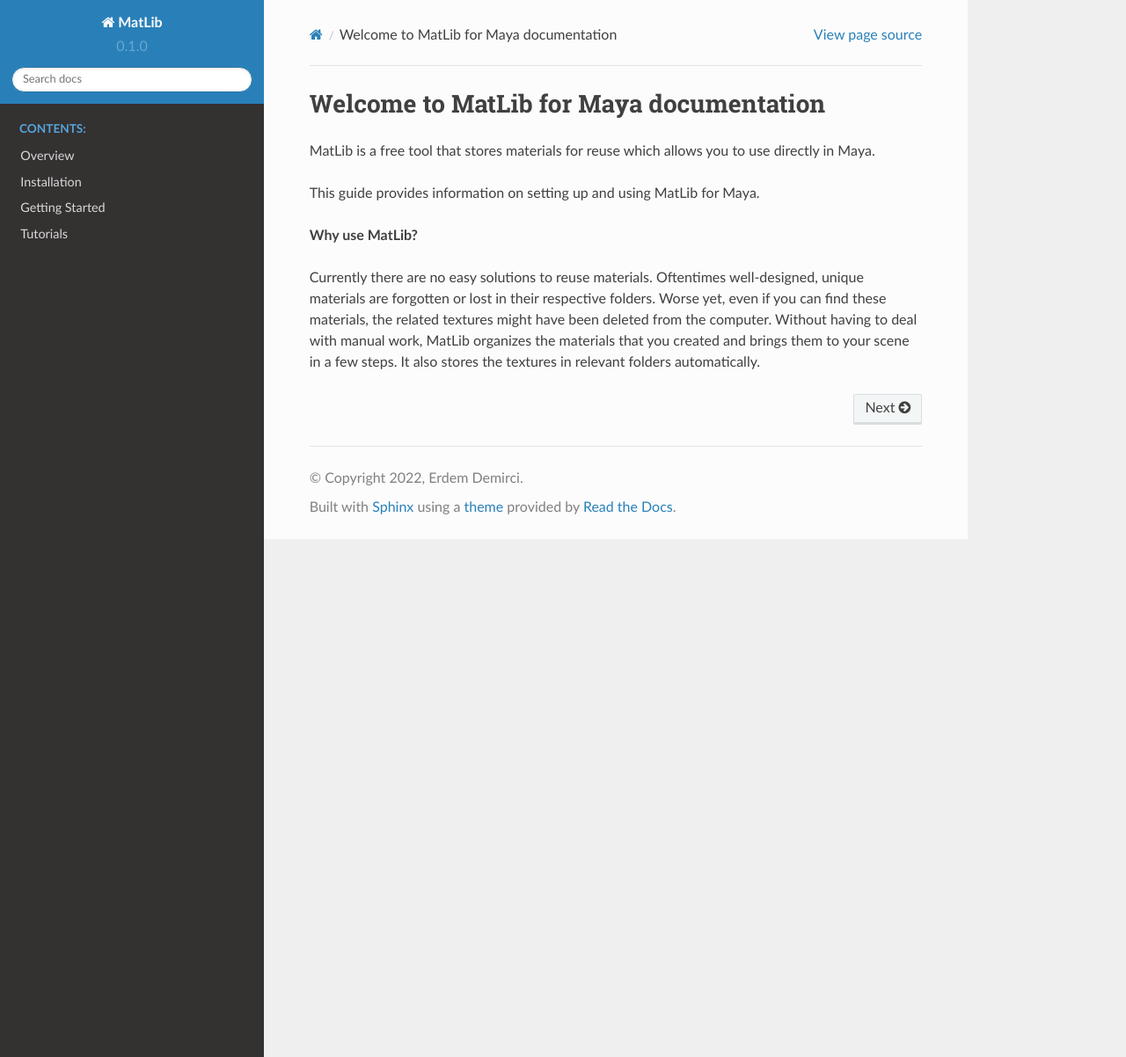
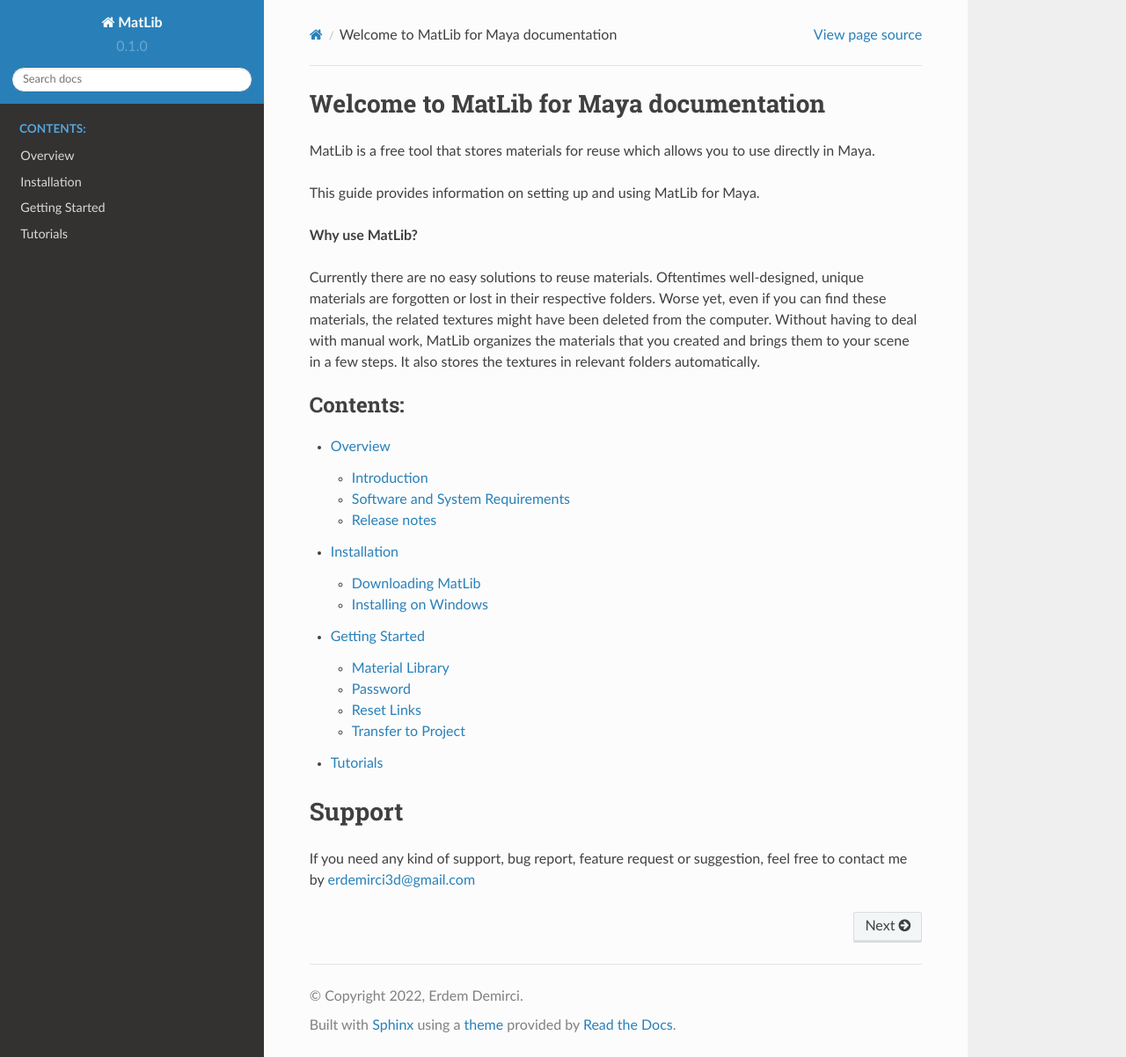
Before and after one commit to erdemirci/MatLib, a Sphinx documentation site: the page built from docs/source/index.rst, in a window 1280 px wide and 1202 px high. Shown: the whole window at 88% size. Built offline with Sphinx 7.4.7 and the Read the Docs theme 2.0.0, drawn with Linux system fonts in a browser that asks for light colours.

Commit message:
Update index.rst

```diff
--- a/docs/source/index.rst
+++ b/docs/source/index.rst
@@ -14,7 +14,6 @@
 
 .. toctree::
    :maxdepth: 2
-   :hidden:
    :caption: Contents:
 
 
@@ -22,3 +21,8 @@
    installation
    getting_started
    tutorials
+
+Support
+====
+
+If you need any kind of support, bug report, feature request or suggestion, feel free to contact me by erdemirci3d@gmail.com
```
